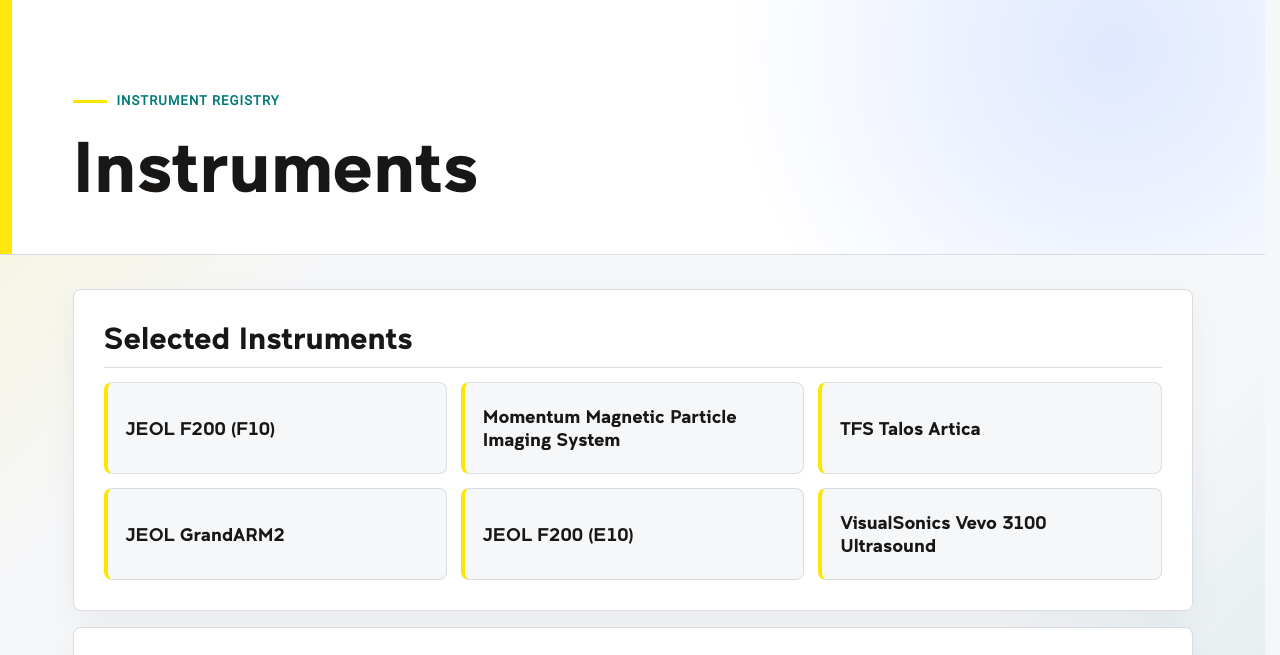
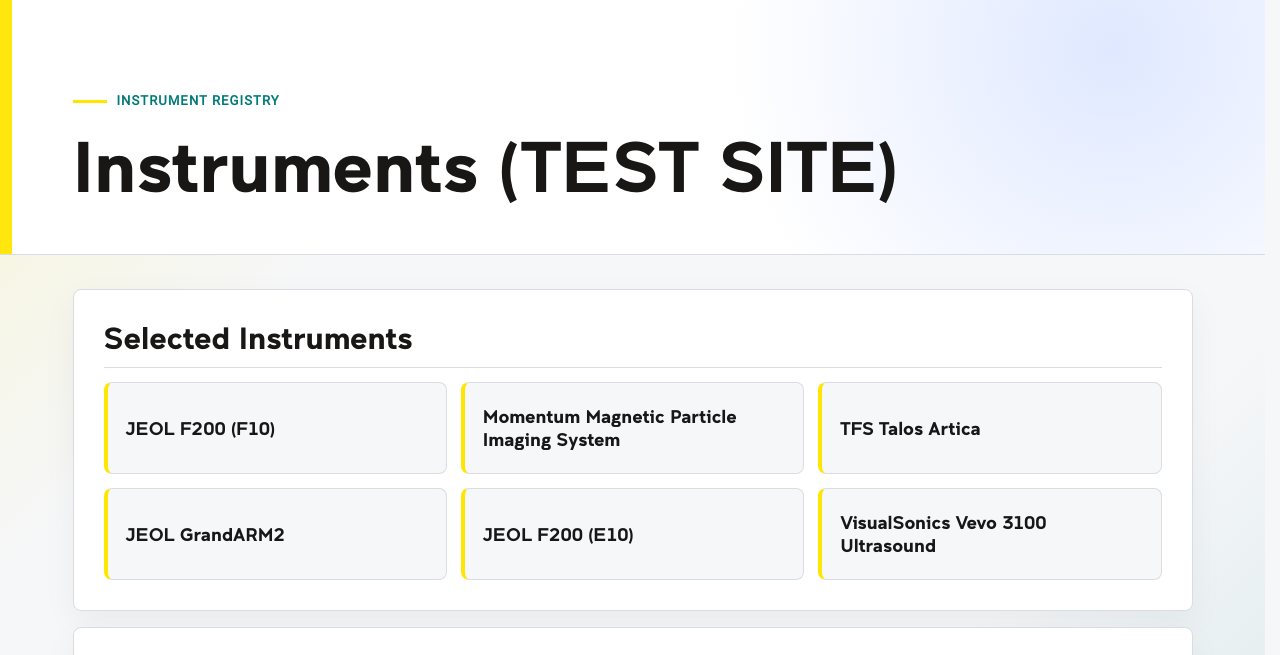
Before and after one commit to gerrydevine/pidmetadata_web_test, a plain HTML site: page docs/instruments/index.html in a window 1280 px wide. Shown: the part 132-787 px from the top of the page. Drawn offline with Linux system fonts and the light colour scheme.

Commit message:
Update index.html

```diff
--- a/docs/instruments/index.html
+++ b/docs/instruments/index.html
@@ -29,7 +29,7 @@
         <section class="hero" aria-labelledby="page-title">
             <div class="hero-inner">
                 <p class="eyebrow">Instrument Registry</p>
-                <h1 id="page-title">Instruments</h1>
+                <h1 id="page-title">Instruments (TEST SITE)</h1>
             </div>
         </section>
 
```
